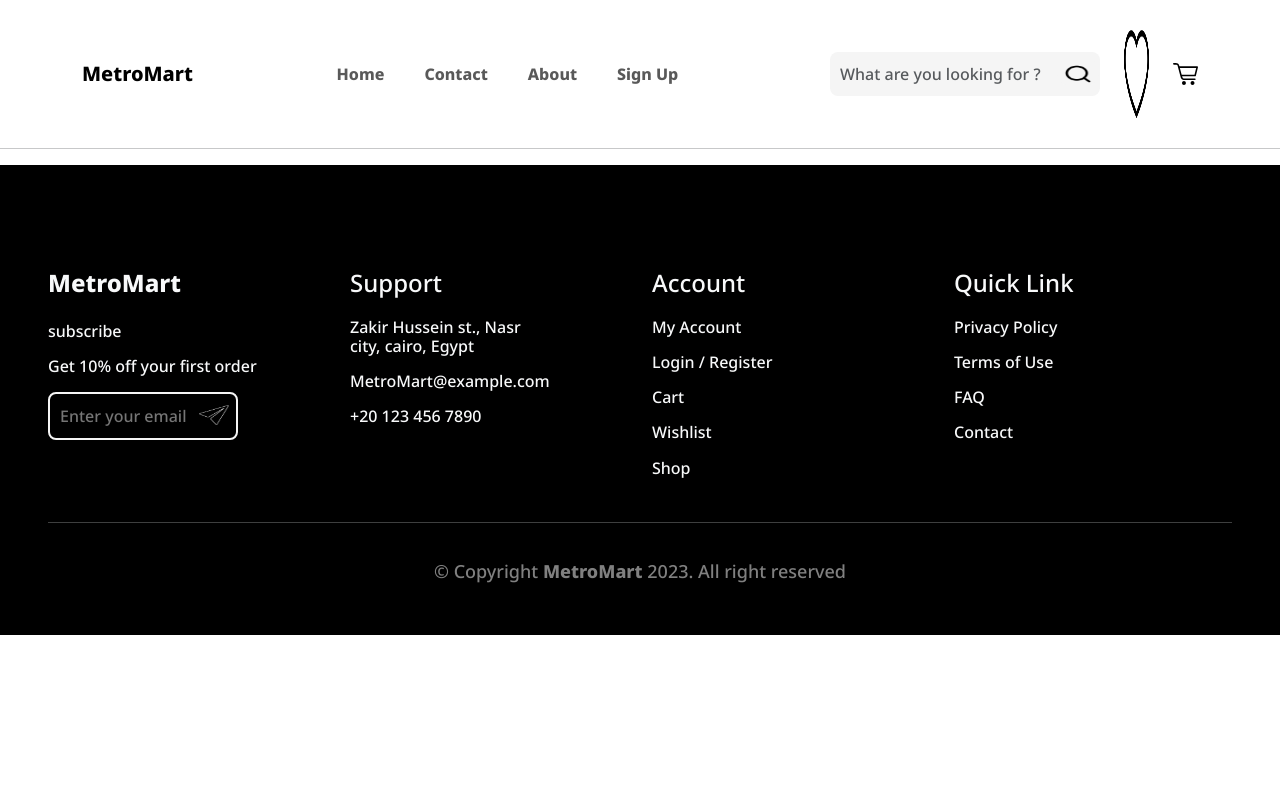
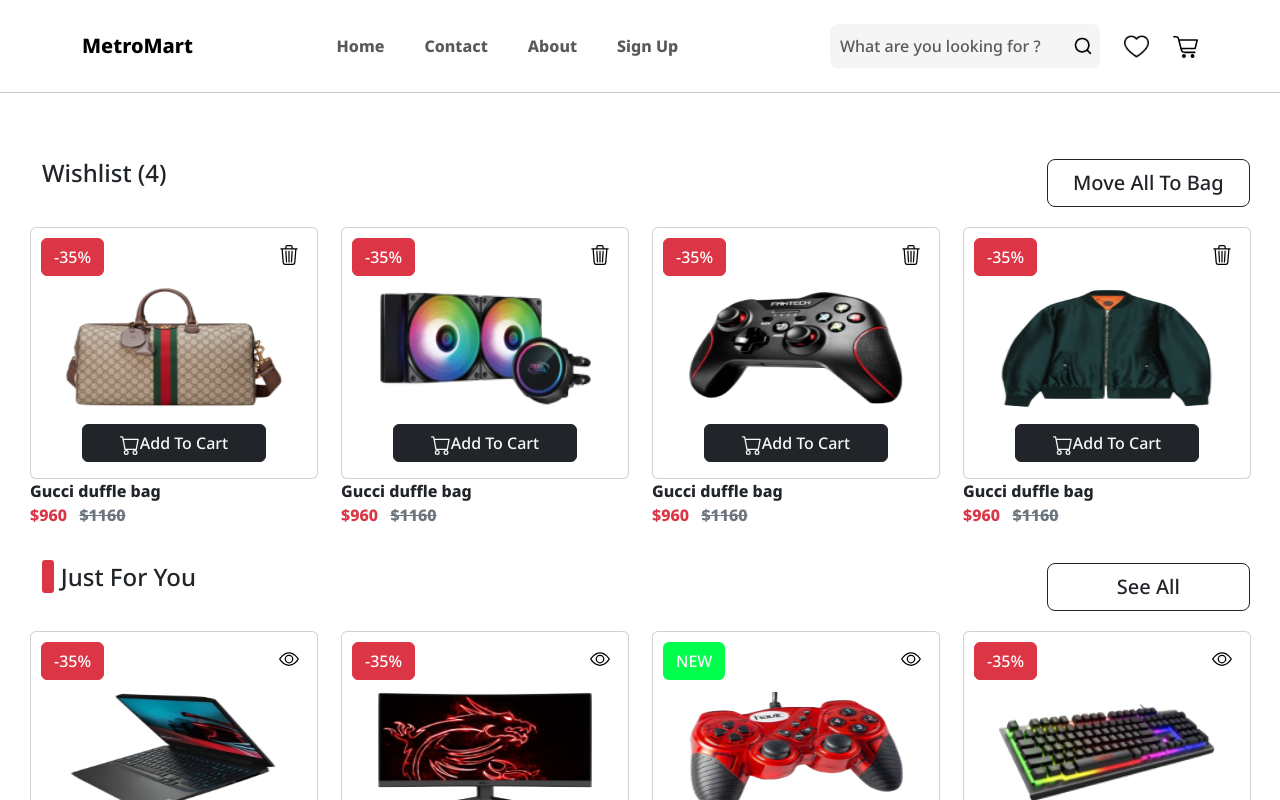
Before and after one commit to YassenMohamedRashad/Metromart, a React (Create React App) app: page /Metromart/wishlist in a window 1280 px wide. Shown: the top 800 px of the page. Built offline with nearby package versions, Linux system fonts and the light colour scheme.

Commit message:
add Wishlist

```diff
--- a/src/App.jsx
+++ b/src/App.jsx
@@ -4,7 +4,9 @@
 
 function App() {
   return (
-    <div>main page</div>
+    <>
+      app
+    </>
   )
 }
 
--- a/src/components/Wishlist.css
+++ b/src/assets/css/Wishlist.css
@@ -42,13 +42,9 @@
     background-color: rgb(0, 140, 255);
     color: white;
   }
-  img{
-    width: 30px;
-    height: 100px;
-  }
-  p{
-    margin-top: 15px;
-    font-size: large;
+  .img{
+    width: 100%;
+    height: 120px;
   }
 
   .wishlist-row,.foryou-row{
@@ -58,6 +54,3 @@
   .cart{
     margin-bottom:3px ;
   }
-  h4{
-    padding-top: 10px;
-  }
--- a/src/components/Wishlist.jsx
+++ b/src/components/Wishlist.jsx
@@ -4,7 +4,7 @@
 import"../../node_modules/bootstrap/dist/css/bootstrap.min.css";
 import"../../node_modules/bootstrap/dist/js/bootstrap.bundle.min.js";
 // importing stylesheet
-import "./Wishlist.css"
+import "../assets/css/Wishlist.css"
 // importing navbar and footer
 import Navbar from "./Navbar.jsx"
 import Footer from "./Footer.jsx"
@@ -21,8 +21,6 @@
 function WishList(){
   return(
     <>
-    {/* calling navbar component */}
-    <Navbar/>
     {/* wishlist and for you list content */}
     <div className="container-fluid">
       <div className="row wishlist-row">
@@ -49,7 +47,7 @@
                 </div>
               </a>
             </div>
-            <img class="card-img-top" src={one} alt="Card image cap"/>
+            <img class="card-img-top img" src={one} alt="Card image cap"/>
             {/* add to cart button */}
             <div class="card-body">
               <a href="#" class="btn btn-dark text-light w-100">
@@ -81,7 +79,7 @@
                 </div>
               </a>
             </div>
-            <img class="card-img-top" src={two} alt="Card image cap"/>
+            <img class="card-img-top img" src={two} alt="Card image cap"/>
             {/* add to cart button */}
             <div class="card-body">
               <a href="#" class="btn btn-dark text-light w-100">
@@ -113,7 +111,7 @@
                 </div>
               </a>
             </div>
-            <img class="card-img-top" src={three} alt="Card image cap"/>
+            <img class="card-img-top img img" src={three} alt="Card image cap"/>
             {/* add to cart button */}
             <div class="card-body">
               <a href="#" class="btn btn-dark text-light w-100">
@@ -145,7 +143,7 @@
                 </div>
               </a>
             </div>
-            <img class="card-img-top" src={four} alt="Card image cap"/>
+            <img class="card-img-top img" src={four} alt="Card image cap"/>
             {/* add to cart button */}
             <div class="card-body">
               <a href="#" class="btn btn-dark text-light w-100">
@@ -185,7 +183,7 @@
                 </div>
               </a>
             </div>
-            <img class="card-img-top" src={five} alt="Card image cap"/>
+            <img class="card-img-top img" src={five} alt="Card image cap"/>
             {/* add to cart button */}
             <div class="card-body">
               <a href="#" class="btn btn-dark text-light w-100">
@@ -218,7 +216,7 @@
                 </div>
               </a>
             </div>
-            <img class="card-img-top" src={six} alt="Card image cap"/>
+            <img class="card-img-top img" src={six} alt="Card image cap"/>
             {/* add to cart button */}
             <div class="card-body">
               <a href="#" class="btn btn-dark text-light w-100">
@@ -251,7 +249,7 @@
                 </div>
               </a>
             </div>
-            <img class="card-img-top" src={seven} alt="Card image cap"/>
+            <img class="card-img-top img" src={seven} alt="Card image cap"/>
             {/* add to cart button */}
             <div class="card-body">
               <a href="#" class="btn btn-dark text-light w-100">
@@ -284,7 +282,7 @@
                 </div>
               </a>
             </div>
-            <img class="card-img-top" src={eight} alt="Card image cap"/>
+            <img class="card-img-top img" src={eight} alt="Card image cap"/>
             {/* add to cart button */}
             <div class="card-body">
               <a href="#" class="btn btn-dark text-light w-100">
@@ -301,7 +299,6 @@
       </div>
     </div>
     {/* calling footer component */}
-    <Footer/>
     </>
   )
 }
--- a/src/index.jsx
+++ b/src/index.jsx
@@ -9,6 +9,9 @@
 import AccountDetails from "./Components/AccountDetails";
 import "bootstrap/dist/css/bootstrap.min.css";
 import "./assets/css/nav.css";
+import WishList from "./Components/Wishlist";
+
+
 
 const root = ReactDOM.createRoot( document.getElementById( "root" ) );
 root.render(
@@ -20,8 +23,8 @@
 				<Route path="/Metromart/login" element={ <Login /> } />
 				<Route path="/Metromart/signup" element={ <Signup /> } />
 				<Route path="/Metromart/accountdetails" element={ <AccountDetails /> } />
+				<Route path="/Metromart/wishlist" element={ <WishList /> } />
 			</Routes>
-
 			<Footer />
 		</BrowserRouter>
 	</React.StrictMode>
```
